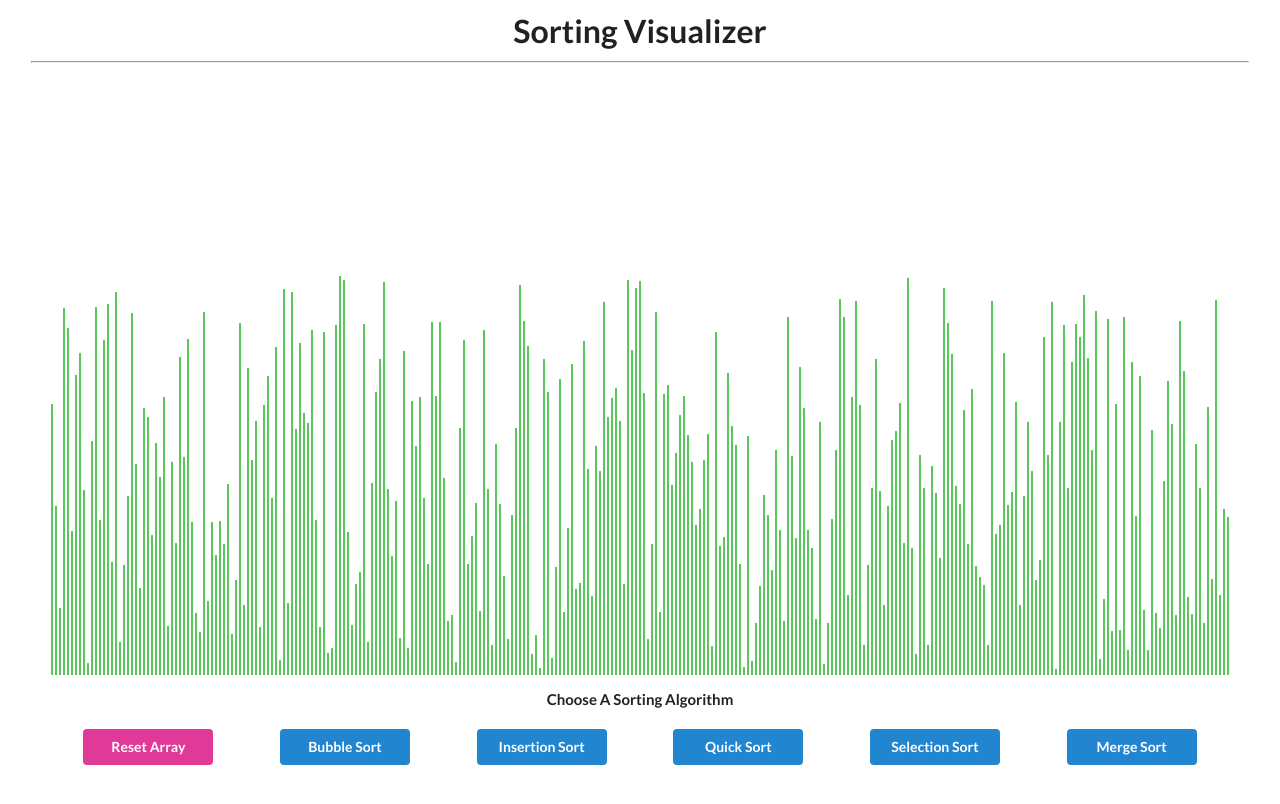
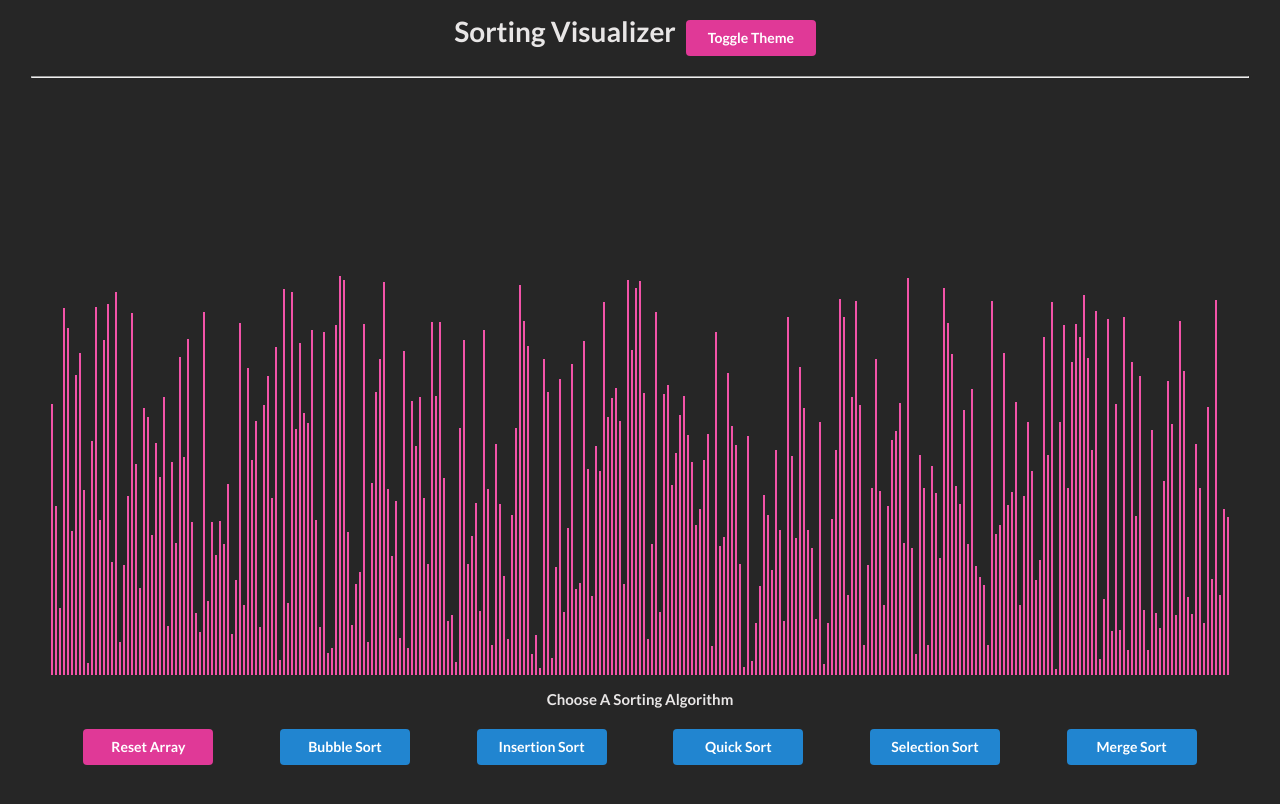
Before and after one commit to eoin-barr/sorting-visualizer, a React (Create React App) app: page / in a window 1280 px wide. Shown: the top 804 px of the page. Built offline with nearby package versions, Linux system fonts and the light colour scheme.

Commit message:
Theme toggler functionality added

```diff
--- a/src/reducers/index.js
+++ b/src/reducers/index.js
@@ -2,9 +2,11 @@ import { combineReducers } from 'redux'
 import { algorithm } from './algorithm'
 import { isRunning } from './running'
 import { array } from './array'
+import { isTheme } from './theme'
 
 export default combineReducers({
   algorithm,
   isRunning,
   array,
+  isTheme,
 })
--- /dev/null
+++ b/src/reducers/theme.js
@@ -0,0 +1,16 @@
+import { createAction, handleActions } from 'redux-actions'
+
+// const initialState = {
+//   backgroundColor: 'black',
+//   color: 'white',
+// }
+const initialState = true
+
+export const SET_THEME = 'SET_THEME'
+export const setTheme = createAction(SET_THEME)
+
+export const isTheme = handleActions({
+  SET_THEME: (state, { payload }) => {
+    return payload
+  },
+}, initialState)
--- a/src/styles/main.scss
+++ b/src/styles/main.scss
@@ -1,14 +1,21 @@
+body {
+  background-color: rgb(38, 38, 38);
+  color: rgb(232, 230, 230);
+}
+
 p {
   line-height: 1.5;
 }
 
-.h1-font-size {
-  font-size: xx-large;
-}
+// .h1-font-size {
+//   padding-top: 30px;
+//   font-size: 100px;
+// }
 
 .array-container {
   position: absolute;
   bottom: 25px;
+
   left: 50px;
   margin: 0;
   padding: 0;
@@ -16,7 +23,7 @@ p {
 
 .array-line {
   width: 2px;
-  background-color: #5ac75c;
+  background-color: #f253a8;
   display: inline-block;
   margin: auto 1px;
   padding: 0;
--- a/src/visualizer/SortingVisualizer.js
+++ b/src/visualizer/SortingVisualizer.js
@@ -7,8 +7,10 @@ import { getQuickSort, quickSortInfo } from '../algorithms/QuickSort'
 import { getSelectionSort, selectionSortInfo } from '../algorithms/SelectionSort'
 
 const ANIMATION_SPEED = 1
-const MAIN_COLOR = '#5ac75c'
-const CHANGE_COLOR = 'blue'
+// const MAIN_COLOR = '#5ac75c'
+// const CHANGE_COLOR = '#ea0a83'
+const MAIN_COLOR = '#f253a8'
+const CHANGE_COLOR = '#5ac75c'
 
 class SortingVisualizer extends React.Component {
 
@@ -23,12 +25,14 @@ class SortingVisualizer extends React.Component {
       avcTime: this.props.algorithm.avcTime,
       beTime: this.props.algorithm.beTime,
       wcSpace: this.props.algorithm.wcSpace,
+      isTheme: this.props.isTheme,
     }
   }
 
   componentDidMount() {
     this.resetArray()
     window.addEventListener('resize', this.resetArray.bind(this))
+    console.log(document.body.style)
   }
 
   componentWillUnmount() {
@@ -141,6 +145,22 @@ class SortingVisualizer extends React.Component {
     this.animate(animations)
   }
 
+  theme(){
+    if (this.state.isTheme){
+      document.body.style.backgroundColor = 'rgb(232, 230, 230)'
+      document.body.style.color = 'rgb(38, 38, 38)'
+      this.setState(() => {
+        return { isTheme: false }
+      })
+    } else {
+      document.body.style.backgroundColor = 'rgb(38, 38, 38)'
+      document.body.style.color = 'rgb(232, 230, 230)'
+      this.setState(() => {
+        return { isTheme: true }
+      })
+    }
+  }
+
 
   render() {
     const array = this.state.array
@@ -169,6 +189,7 @@ class SortingVisualizer extends React.Component {
         <div>
           <div className="flex-center">
             <h1 className="h1-font-size">Sorting Visualizer</h1>
+            <button className="ui button pink" onClick={() => this.theme()}>Toggle Theme</button>
           </div>
           <hr />
           {this.state.isRunning && (
@@ -202,6 +223,7 @@ const mapStateToProps = (state) => {
     array: state.array,
     isRunning: state.isRunning,
     algorithm: state.algorithm,
+    isTheme: state.isTheme,
   }
 }
 
```
